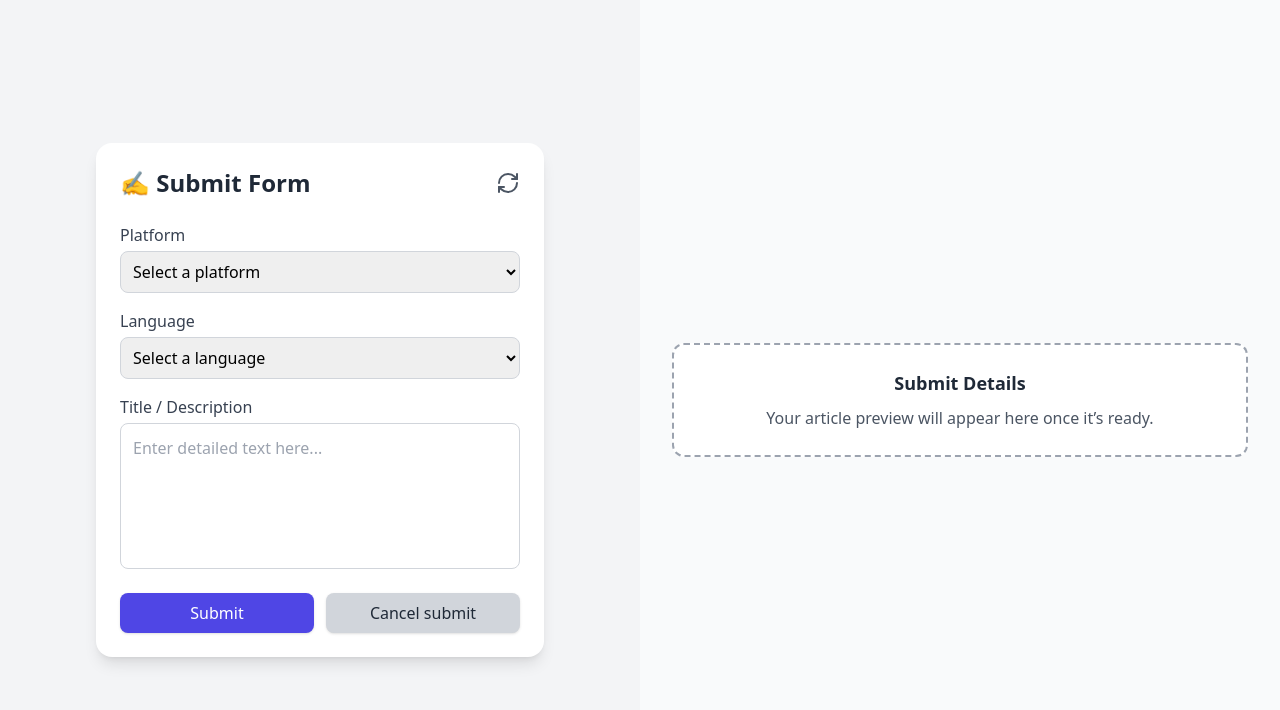
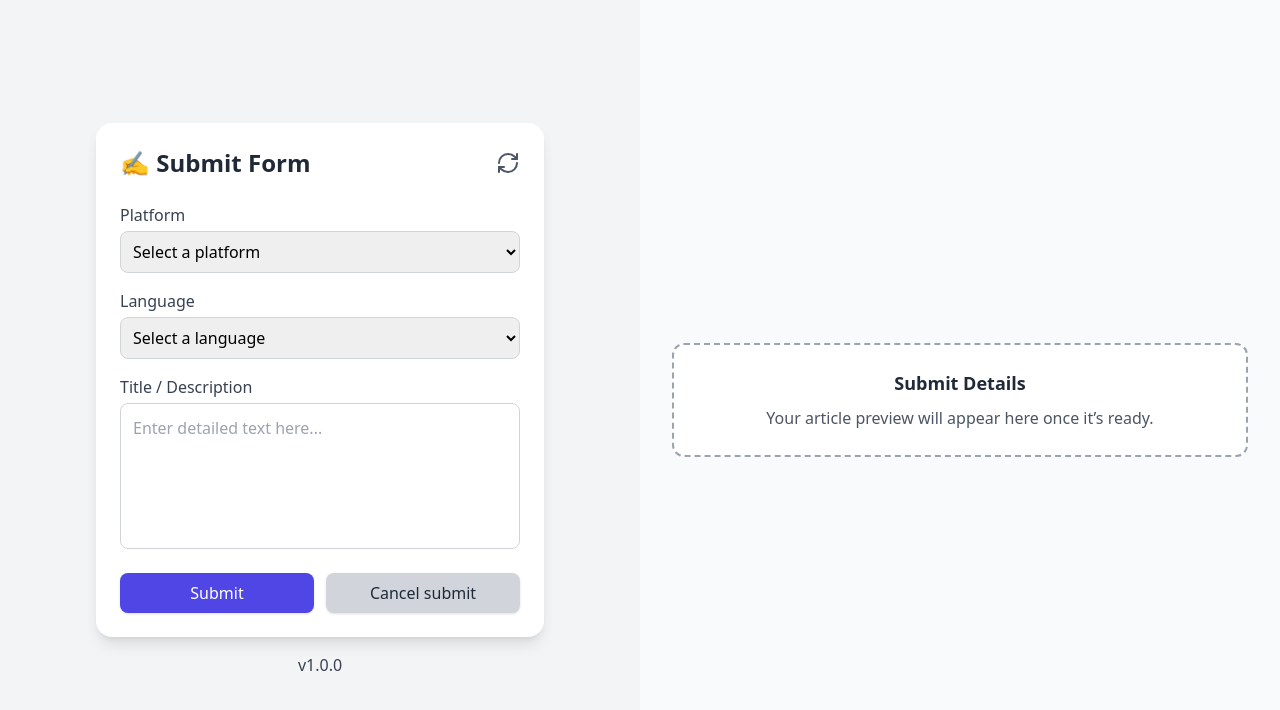
Before and after one commit to pasinduf/demo-app-tailwind, a React (Create React App) app: page / in a window 1280 px wide. Shown: the top 710 px of the page. Built offline with nearby package versions, Linux system fonts and the light colour scheme.

Commit message:
update initial version

```diff
--- a/package.json
+++ b/package.json
@@ -1,6 +1,6 @@
 {
   "name": "demo-app-tailwind",
-  "version": "0.1.0",
+  "version": "1.0.0",
   "private": true,
   "dependencies": {
     "@testing-library/dom": "^10.4.1",
--- a/src/App.tsx
+++ b/src/App.tsx
@@ -3,9 +3,11 @@ import "./App.css";
 import { RefreshCw, Copy, Hourglass } from "lucide-react";
 import axios from "axios";
 import { API_URL } from "./constants";
+import { environment } from "./enviornments/environment";
+
 
 const App = () => {
-  const [local, setLocal] = useState(false);
+  const [local, setLocal] = useState(true);
   const [platform, setPlatform] = useState("");
   const [language, setLanguage] = useState("");
   const [title, setTitle] = useState("");
@@ -126,7 +128,7 @@ const App = () => {
   return (
     <div className="h-screen w-full flex flex-col md:flex-row">
       {/* Left Side - Form */}
-      <div className="w-full md:w-1/2 flex items-center justify-center bg-gray-100 p-6 md:p-8">
+      <div className="w-full md:w-1/2 flex flex-col  items-center justify-center bg-gray-100 p-6 md:p-8">
         <div className="w-full max-w-md bg-white p-6 rounded-2xl shadow-lg">
           <h2 className="text-2xl font-semibold mb-6 text-gray-800 flex items-center justify-between">
             <span>✍️ Submit Form</span>
@@ -195,6 +197,9 @@ const App = () => {
             </button>
           </div>
         </div>
+        <div>
+          <p className="mt-4 w-full text-gray-700 font-medium">v{environment.appVersion}</p>
+        </div>
       </div>
 
       {/* Right Side - Empty Box */}
@@ -206,10 +211,8 @@ const App = () => {
           >
             {processing ? (
               <div className="flex flex-col items-center justify-center h-full w-full">
-                  <Hourglass className="h-24 w-24 animate-bounce" />
-                  <h3 className="text-lg font-semibold text-gray-800 mb-2">
-                  Your article is preparing
-                </h3>
+                <Hourglass className="h-24 w-24 animate-bounce" />
+                <h3 className="text-lg font-semibold text-gray-800 mb-2">Your article is preparing</h3>
                 <p className="text-gray-600 text-center leading-relaxed">It will be ready in just a few moments...</p>
               </div>
             ) : (
--- /dev/null
+++ b/src/enviornments/environment.ts
@@ -0,0 +1,5 @@
+import packageJson from '../../package.json';
+
+export const environment = {
+    appVersion: packageJson.version
+}
```
